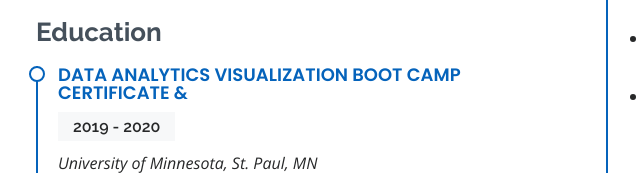
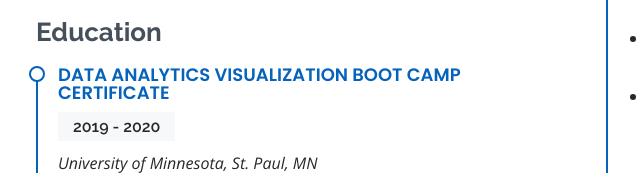
Before and after one commit to amflury/github.io, a plain HTML site: page index.html in a window 1280 px wide. Shown: the part 2165-2338 px from the top of the page, 99-739 px from the left. Drawn offline with nearby package versions, Linux system fonts and the light colour scheme.

Commit message:
removed & sign

```diff
--- a/index.html
+++ b/index.html
@@ -170,7 +170,7 @@
 
             <h3 class="resume-title">Education</h3>
             <div class="resume-item">
-              <h4>Data Analytics Visualization Boot Camp Certificate &amp;</h4>
+              <h4>Data Analytics Visualization Boot Camp Certificate</h4>
               <h5>2019 - 2020</h5>
               <p><em>University of Minnesota, St. Paul, MN</em></p>
               <p>Data science and analytics curriculum gaining the specialized skills needed to analyze big data and solve complex real-world problems.</p>
```
